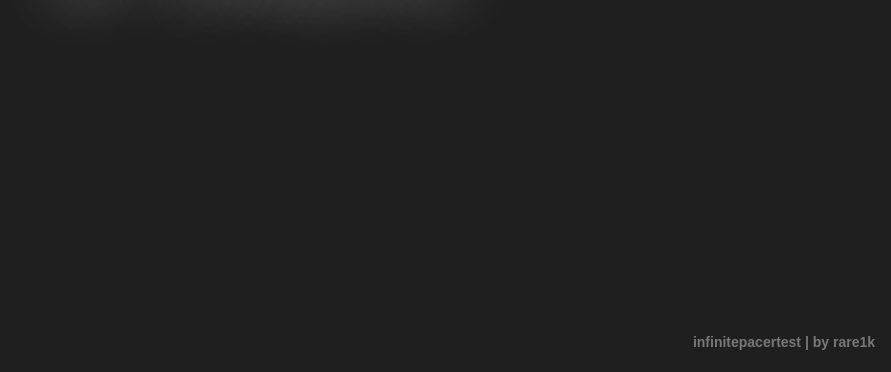
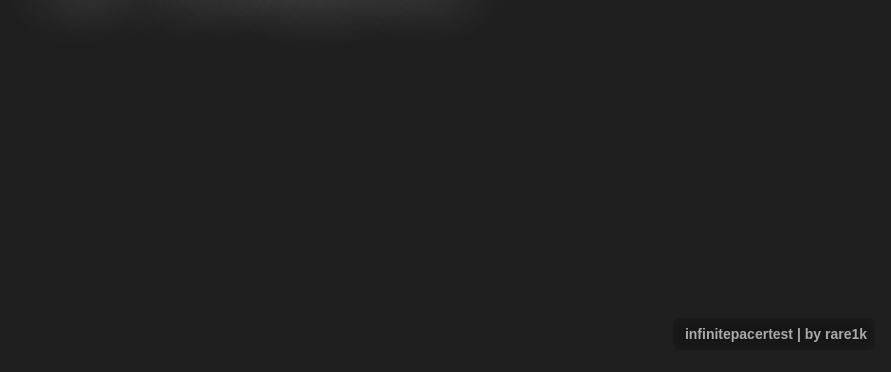
Before and after one commit to uhidontkno/infinitepacertest, a plain HTML site: page index.html in a window 1280 px wide. Both pictures are taken after a click on the button "click to start". Shown: the part 428-800 px from the top of the page, without its empty margins (389-1280 px from the left). Drawn offline with Linux system fonts and the light colour scheme.

Commit message:
feat: idk

```diff
--- a/index.css
+++ b/index.css
@@ -1,7 +1,7 @@
 html,body,#root{overflow-y:hidden;width:100%; height:100%; background:#000;font-family:sans-serif;margin:0;color:white;}
 #base {aspect-ratio: 4 / 3 !important;   background-color:#1f1f1f;width:100vw;height:100vh;display:block;}
 
-#watermark {position:fixed;font-weight:bolder; bottom:8px;right:16px;font-size:14px;opacity:0.4;display:inline-block;}
+#watermark {padding:8px;backdrop-filter: blur(7px) brightness(0.7);border-radius:6px;position:fixed;font-weight:bolder; bottom:8px;right:16px;font-size:14px;;display:inline-block;color:#aaa}
 #watermark::after {content:"infinitepacertest | by rare1k";}
 #beforeplay {
     width:100%;z-index:10000;position: fixed;top:0;left:0;height:100%;margin:0; background:#444;color:#eee;
--- a/index.js
+++ b/index.js
@@ -62,7 +62,7 @@ function startTitleAnim() {
             title.style.textShadow = "0px 0px 0px #000"
             title.style.transform = "rotateX(0.5turn)"
         },2000)
-        setTimeout(()=>{title.remove();startGame()},4000)
+        setTimeout(()=>{t.remove();startGame()},4000)
     },2000)
 
 }
@@ -71,7 +71,6 @@ function startGame() {
     r.style.backgroundImage = 'url("img/court.png")'
     r.style.backgroundSize = "contain"
     r.style.backgroundPosition = "center"
-    r.style.backgroundRepeat = "no-repeat"
     let b = document.querySelector("#base")
     b.style.background = "rgba(0,0,0,0)"
     b.style.backdropFilter = "brightness(0.7)"
```
